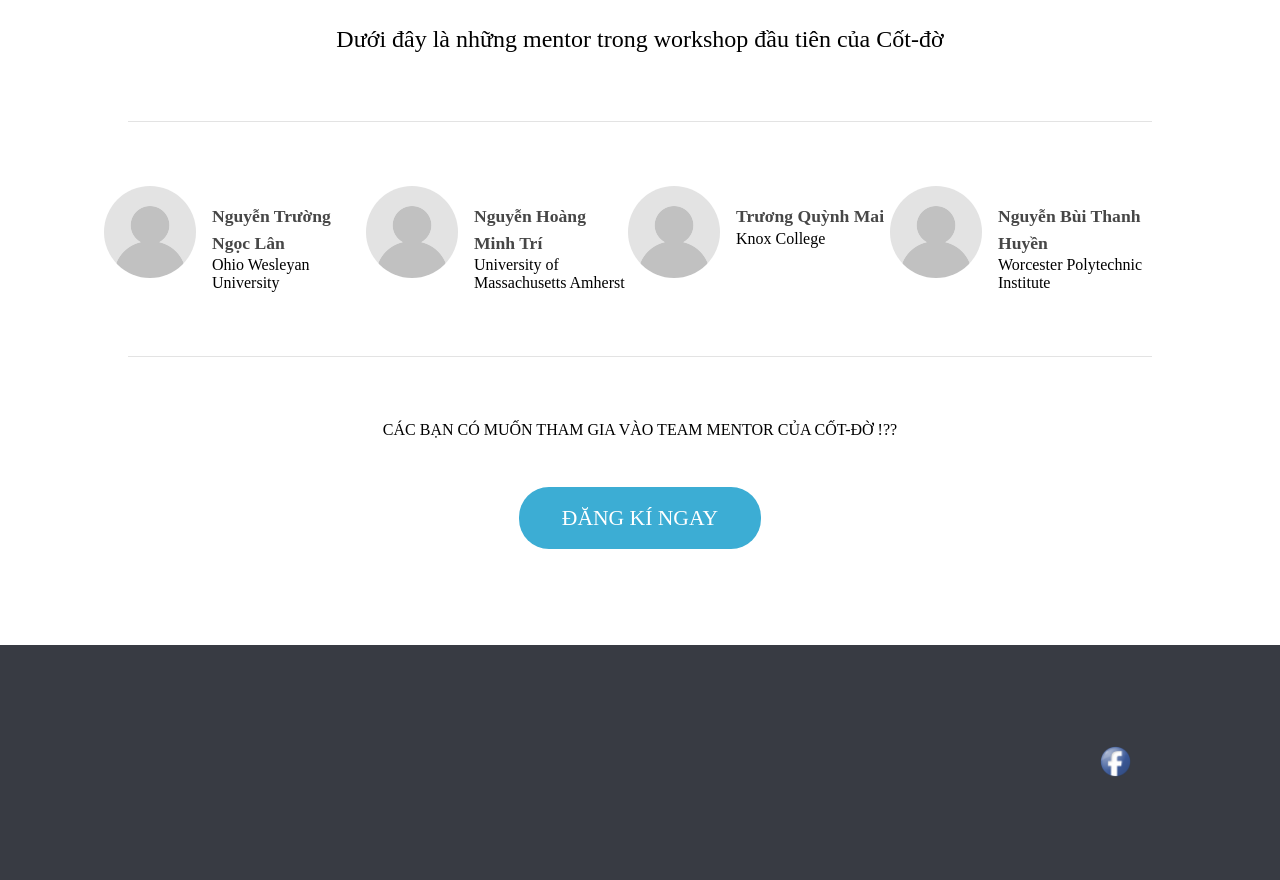
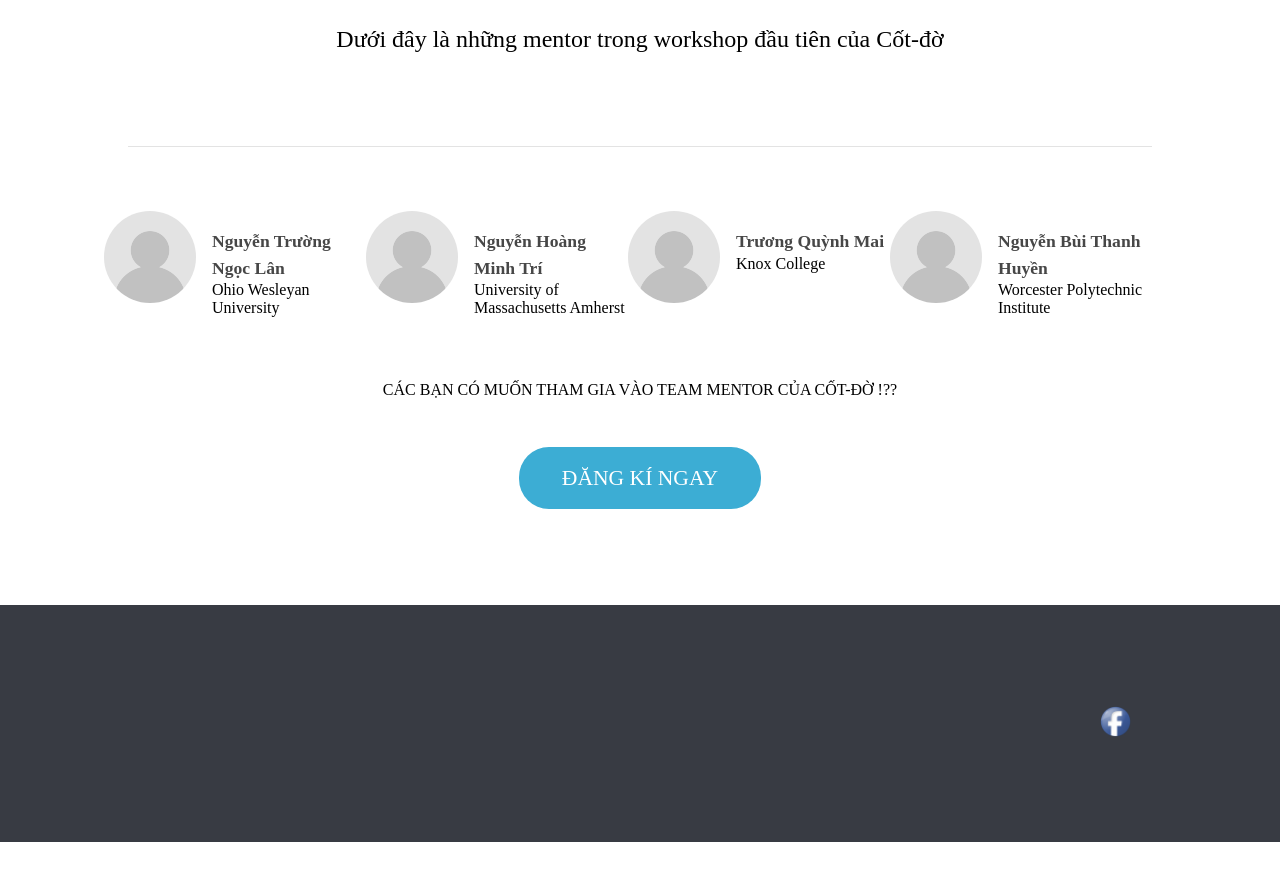
Before and after one commit to projectcotdo/workshop1-htmlcss, a plain HTML site: page index.html in a window 1280 px wide. Shown: the part 894-1774 px from the top of the page. After the commit the page ends 1736 px from the top, so only its background shows below. Drawn offline with Linux system fonts and the light colour scheme.

Commit message:
bo before after

```diff
--- a/style.less
+++ b/style.less
@@ -50,7 +50,6 @@
 					border-radius:30px;
 					padding-left:0;
 					display:inline-block;
-
 					&:first-child
 					{
 						margin-left:0;
@@ -148,6 +147,7 @@
 			{
 				text-align:center;
 				margin-bottom:4em;
+				border-bottom: solid 1px transparent;
 				>h2
 				{
 					font-size:3em;
@@ -166,28 +166,12 @@
 			}
 			>.profiles
 			{
-				border-bottom: 1px solid rgba(144, 144, 144, 0.25);
 				border-top: 1px solid rgba(144, 144, 144, 0.25);
 				margin-bottom: 4em;
 				padding-top: 4em;
 				>.row
 				{
 					margin:0px 0 -1px -1.5em;
-					border-bottom: solid 1px transparent;
-					&:before
-					{
-					  	content: "";
-					  	display: block;
-					  	clear: both;
-					  	height: 0;
-					}
-					&:after
-					{
-					  	content: "";
-					  	display: block;
-					  	clear: both;
-					  	height: 0;
-					}
 					>.profile
 					{
 						margin-bottom:2em;
@@ -273,22 +257,7 @@
   			margin-right:auto;
 	  		>.row
 	  		{
-	  			margin: 0px 0 -1px -1.5em;
-	  			border-bottom: solid 1px transparent;
-	  			&:before
-	  			{
-					content: "";
-				  	display: block;
-				  	clear: both;
-				  	height: 0;
-	  			}
-	  			&:after
-	  			{
-					content: "";
-				  	display: block;
-				  	clear: both;
-				  	height: 0;
-	  			}
+
 	  			>ul
 	  			{
 	  				margin: 0 0 2em 0;
```
Also changed, not shown: index.html (+0 -2 lines), style.css.
